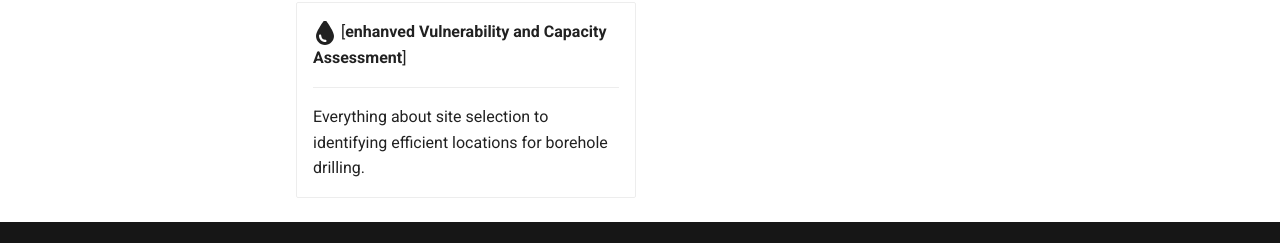
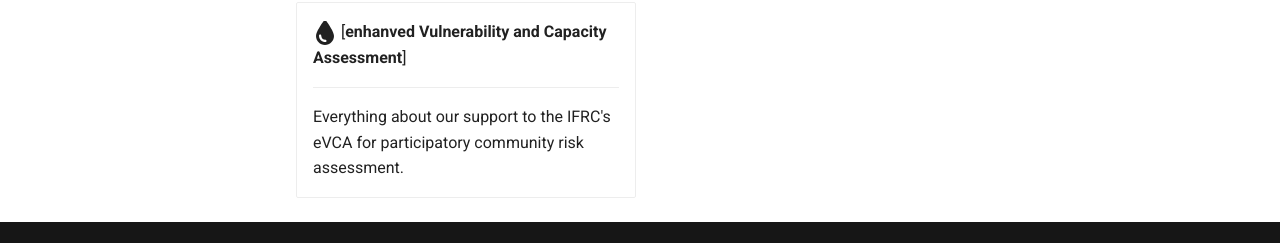
Before and after one commit to rodekruis/data-service-catalogue, an MkDocs documentation site: the page built from docs/wl/site_suitability_assessment.md, in a window 1280 px wide and 1058 px high. Shown: the part 812-1055 px from the top of the window. Built offline with MkDocs 1.6.1 and Material for MkDocs 9.7.7, drawn with Linux system fonts in a browser that asks for light colours; plug-ins that fetch from the network failed and are left out.

Commit message:
Update site_suitability_assessment.md

```diff
--- a/docs/wl/site_suitability_assessment.md
+++ b/docs/wl/site_suitability_assessment.md
@@ -32,4 +32,4 @@
 
     ---
 
-    Everything about site selection to identifying efficient locations for borehole drilling.
+    Everything about our support to the IFRC's eVCA for participatory community risk assessment.
```
